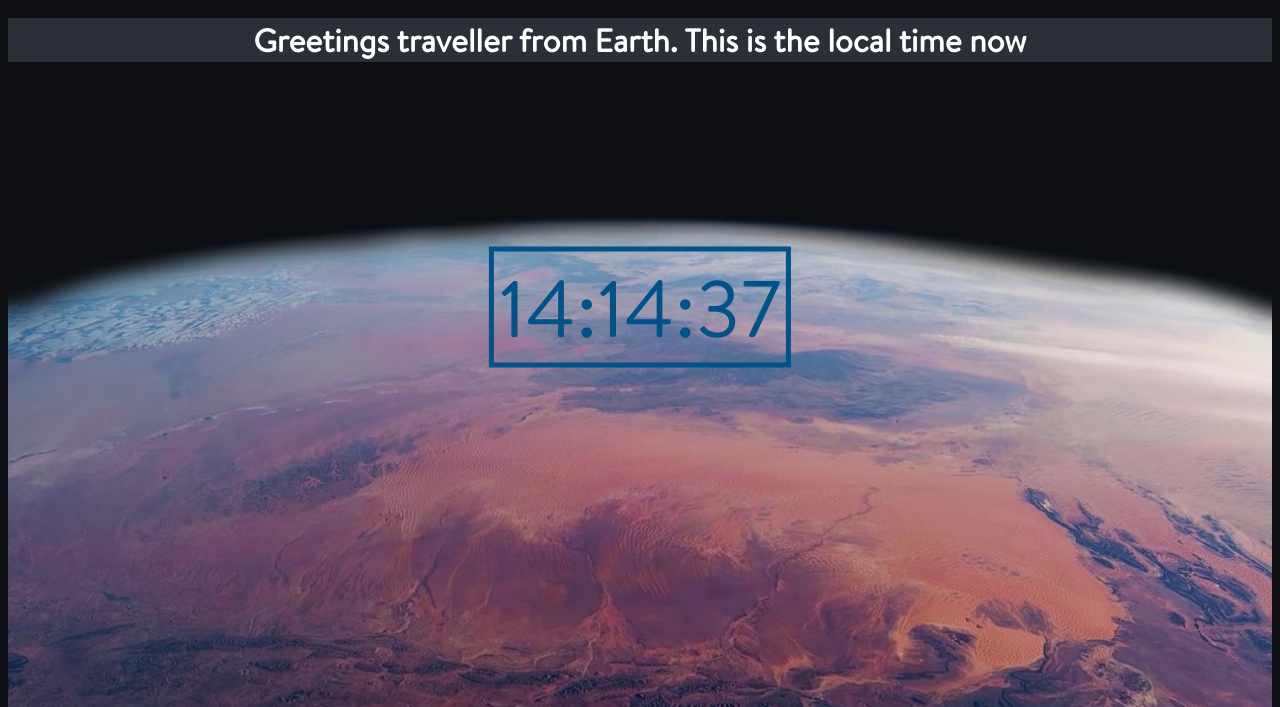
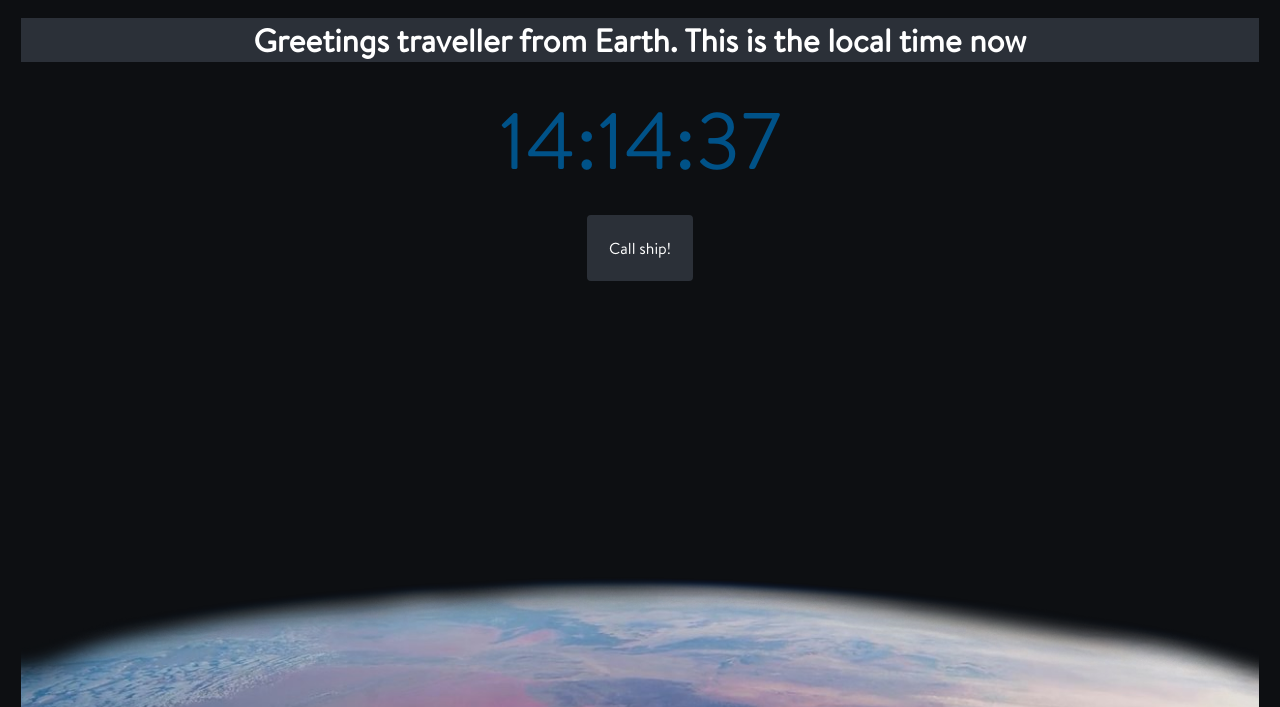
Before and after one commit to mellowdevelop/IXDT2Challenge2, a plain HTML site: page index.html in a window 1280 px wide. Shown: the part 93-800 px from the top of the page. Drawn offline with nearby package versions, Linux system fonts and the light colour scheme.

Commit message:
Herkansing

```diff
--- a/css/style.css
+++ b/css/style.css
@@ -78,6 +78,13 @@ img.timephoto{
   margin-right: auto;
   width: 50%;
 }
+img.rocket{
+  width: 120px;
+  display: block;
+  margin: 0 auto;
+  opacity: 0;
+  transform: translateY(-200px);
+}
 section {
   width:100%;
   padding-top: 40px;
@@ -104,8 +111,43 @@ article.data-item{
   border: 5px solid #005288;
   padding: 0px 5px 0px 5px;
 }
+.button{
+  font-family: BrandonRegular;
+  color: white;
+  padding: 20px;
+  margin: auto;
+  text-decoration: none;
+  background-color: #2b3038;
+  display: inline-block;
+  border-radius: 4px;
+  margin-top: 20px;
+  font-size: 16px;
+  cursor: pointer;
+  border: 2px solid #2b3038;
+  transition: 300ms all;
+}
 
 /* Media queries */
+@media only screen and (min-width: 0px){
+  .grid-container{
+    display: grid;
+    grid-template-columns: 1fr;
+    grid-template-areas: "title" "time";
+    margin-left: 1%;
+    margin-right: 1%;
+  }
+  #time{
+    grid-area: time;
+    font-family: BrandonRegular;
+    font-size: 80px;
+    color: #005288;
+  }
+  .grid-item{
+    display: flex;
+    flex-flow: column;
+    align-items: center;
+  }
+}
 @media (max-width: 768px) {
   div.flex-row{
     display: flex;
--- a/index.html
+++ b/index.html
@@ -14,6 +14,7 @@
 
     <!--javascript-->
     <script src="scripts/clock.js" charset="utf-8"></script>
+    <script src="scripts/cta.js" charset="utf-8"></script>
   </head>
   <body onload="startTime()">
 
@@ -37,10 +38,30 @@
      <!--End navigation-->
 
     </header>
-<h1> Greetings traveller from Earth. This is the local time now</h1>
-    <div id="time" class="clock"></div>
-    <div id="date"></div>
-    <div id="image"><img id="img" class="responsive" src='images/space-view.png'></div>
+      <div class="grid-container">
+        <h1 class="title"> Greetings traveller from Earth. This is the local time now</h1>
+        <div id="time" class="grid-item"></div>
+        <button id="cta" class="button">Call ship!</button>
+        <div id="rocket">
+          <img src="images/rocket-launch.svg" class="rocket" />
+        </div>
+        <div id="date"></div>
+        <div id="image"><img id="img" class="responsive" src='images/space-view.png'></div>
+      </div>
 
+      <!-- Tweenmax script -->
+      <script src="https://cdnjs.cloudflare.com/ajax/libs/gsap/2.1.3/TweenMax.min.js" ></script>
+
+      <script>
+
+          document.getElementById('cta').addEventListener('click', function() {
+
+
+              TweenMax.to('.rocket', 1, {opacity: 1, y: 0, delay: 1, ease: Back.easeOut.config(1.7)});
+
+
+          })
+
+      </script>
 </body>
 </html>
```
Also changed, not shown: images/rocket-launch.svg (added).
